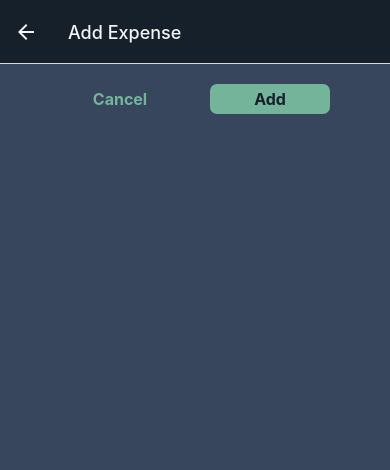
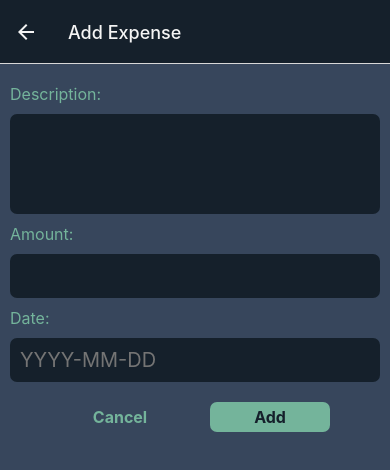
Before and after one commit to oliwierPosiakow/SpendWise, a React Native app: screen /ManageScreen in a window 390 px wide. Shown: the top 470 px of the page. Built offline with nearby package versions, Linux system fonts and the light colour scheme.

Commit message:
Implementing user input

```diff
--- /dev/null
+++ b/components/Expenses/ExpenseForm.jsx
@@ -0,0 +1,33 @@
+import React from 'react';
+import {View} from "react-native";
+import Input from "./Input";
+import {COLORS} from "../../constants/COLORS";
+import {tr} from "date-fns/locale";
+
+function ExpenseForm() {
+
+    function amountChangedHandler(){
+
+    }
+
+    return (
+        <View>
+            <Input labelText={'Description:'} inputConfig={{
+                multiline: true,
+                onChangeText: () => {}
+            }}/>
+            <Input labelText={'Amount:'} inputConfig={{
+                keyboardType: 'decimal-pad',
+                onChangeText: amountChangedHandler,
+            }}/>
+            <Input labelText={'Date:'} inputConfig={{
+                placeholder: 'YYYY-MM-DD',
+                placeholderTextColor: '#747474',
+                maxLength: 10,
+                onChangeText: () => {}
+            }}/>
+        </View>
+    );
+}
+
+export default ExpenseForm;
--- /dev/null
+++ b/components/Expenses/Input.jsx
@@ -0,0 +1,35 @@
+import React from 'react';
+import {View, Text, TextInput, StyleSheet} from "react-native";
+import {COLORS} from "../../constants/COLORS";
+
+function Input({labelText, inputConfig}) {
+    const isMultiline = inputConfig.multiline ? true : ''
+    return (
+        <View style={styles.inputWrapper}>
+            <Text style={styles.label}>{labelText}</Text>
+            <TextInput style={[styles.input, isMultiline ? styles.inputMultiline : '']} {...inputConfig}/>
+        </View>
+    );
+}
+
+export default Input;
+
+const styles = StyleSheet.create({
+    label:{
+        color: COLORS.accent2,
+        fontSize: 16,
+        marginVertical: 10,
+    },
+    input:{
+        backgroundColor: COLORS.primary,
+        fontSize: 20,
+        borderRadius: 7,
+        padding: 10,
+        color: COLORS.secondary
+    },
+    inputMultiline:{
+        minHeight: 100,
+        textAlignVertical: "top",
+    }
+
+})
--- a/screens/ManageScreen.jsx
+++ b/screens/ManageScreen.jsx
@@ -1,11 +1,12 @@
 import React, {useEffect, useLayoutEffect} from 'react';
-import {Text, View, StyleSheet} from "react-native";
+import {Text, View, StyleSheet, TextInput} from "react-native";
 import IconButton from "../UI/IconButton";
 import {COLORS} from "../constants/COLORS";
 import Button from "../UI/Button";
 import {useDispatch} from "react-redux";
 import {addExpense, removeExpense, updateExpense} from "../redux/expenses";
 
+import ExpenseForm from "../components/Expenses/ExpenseForm";
 function ManageScreen({route, navigation}) {
 
     const expenseId = route.params?.expenseId
@@ -50,7 +51,7 @@ function ManageScreen({route, navigation}) {
 
     return (
         <View style={styles.manageContainer}>
-            <Text>{expenseId}</Text>
+            <ExpenseForm/>
             <View style={styles.buttonWrapper}>
                 <Button mode={'flat'} onPress={cancelHandler} style={styles.btn}>Cancel</Button>
                 <Button onPress={addExpenseHandler} style={styles.btn}>{isEditing ? 'Update' : 'Add'}</Button>
@@ -82,7 +83,7 @@ const styles = StyleSheet.create({
         alignItems: "center",
         flexDirection: "row",
         justifyContent: "center",
-        marginVertical: 10,
+        marginVertical: 20,
         gap: 10,
     },
     btn:{
```
